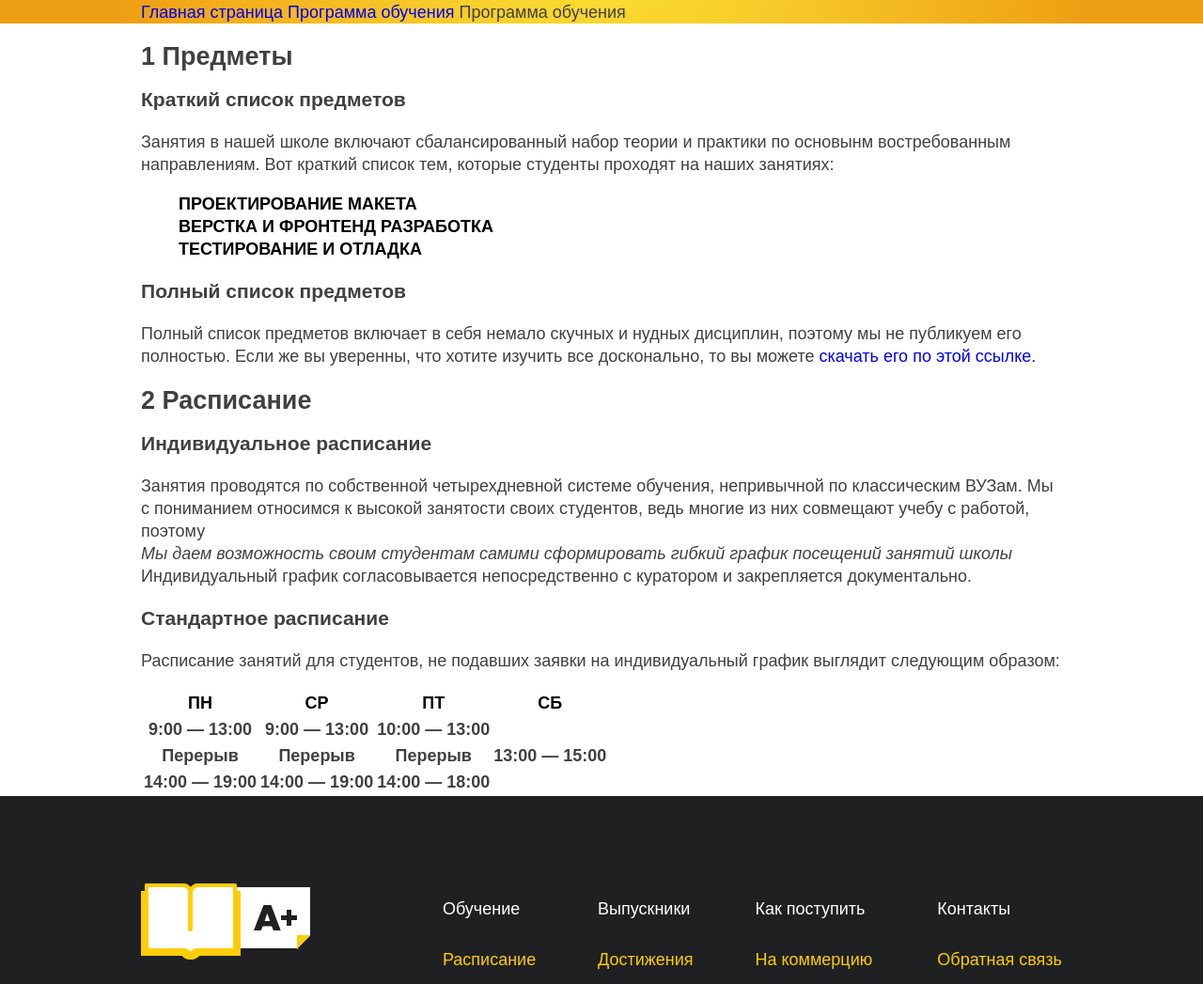
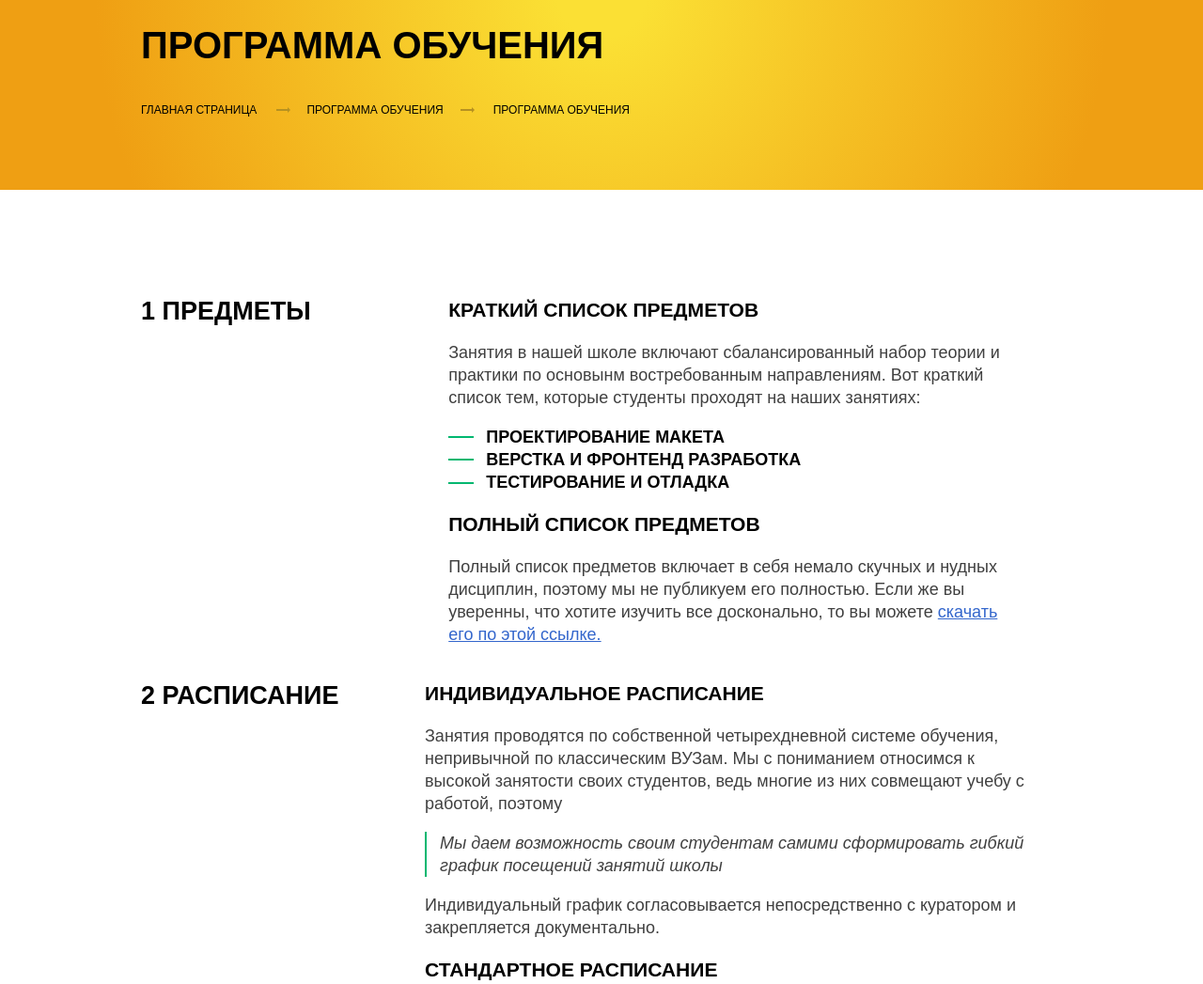
Before and after one commit to ellyklassen/Aplus, a plain HTML site: page inner.html in a window 1280 px wide. Shown: the part 215-1262 px from the top of the page at 94% size. Drawn offline with Linux system fonts and the light colour scheme.

Commit message:
added layout to inner page

```diff
--- a/css/style.css
+++ b/css/style.css
@@ -52,11 +52,6 @@ a {
     text-transform: uppercase;
     margin: 0;
 }
-.strong {
-    font-weight: bold;
-    text-transform: uppercase;
-    color: #000000;
-}
 .main-header {
     background-color: #ef9f13;
     background: -webkit-radial-gradient(center, circle cover, #fbe034 7%,#ef9f13 80%);
@@ -84,6 +79,17 @@ a {
     background-repeat: no-repeat;
     background-position: 104%;
 }
+.header-links {
+  color: #000000;
+}
+.header-links:hover,
+.header-links:focus {
+  text-decoration: underline;
+}
+.header-links:active {
+  opacity: 0.3;
+  text-decoration: none;
+}
 .header-slogan {
     width: 490px;
     padding-top: 105px;
@@ -92,6 +98,63 @@ a {
     margin: 0;
     padding-top: 36px;
     padding-bottom: 48px;
+}
+.navigation-links {
+  padding-top: 95px;
+  padding-bottom: 73px;
+}
+.navigation-links .header-links {
+  font-size: 12px;
+  text-transform: uppercase;
+}
+.navigation-links-wrapper {
+  display: flex;
+  justify-content: space-between;
+  width: 520px;
+  position: relative;
+  padding-top: 33px;
+}
+.navigation-links .header-links:nth-child(2)::before {
+  content: "";
+  display: block;
+  width: 12px;
+  height: 2px;
+  background-color: #b69121;
+  position: absolute;
+  left: 144px;
+  top: 44px;
+}
+.navigation-links .header-links:nth-child(2)::after {
+  content: "";
+  display: block;
+  width: 0;
+  height: 0;
+  border: 3px solid transparent;
+  border-left-color: #b69121;
+  position: absolute;
+  left: 156px;
+  top: 42px;
+}
+.navigation-links .header-links:nth-child(3)::before {
+  content: "";
+  display: block;
+  width: 12px;
+  height: 2px;
+  background-color: #b69121;
+  position: absolute;
+  left: 340px;
+  top: 44px;
+}
+.navigation-links .header-links:nth-child(3)::after {
+  content: "";
+  display: block;
+  width: 0;
+  height: 0;
+  border: 3px solid transparent;
+  border-left-color: #b69121;
+  position: absolute;
+  left: 352px;
+  top: 42px;
 }
 .button-header {
     padding-top: 22px;
@@ -435,3 +498,104 @@ a {
   height: 40px;
   display: block;
 }
+
+.plan-shedule {
+  padding-top: 95px;
+  padding-bottom: 80px;
+}
+.study-plan {
+  display: flex;
+}
+.subject-list {
+  width: 640px;
+  padding: 0 40px;
+}
+.subject-theme-list {
+  position: relative;
+}
+.subject-theme-list li:nth-child(1)::before {
+  content: "";
+  position: absolute;
+  left: 0;
+  top: 11px;
+  width: 27px;
+  height: 2px;
+  background-color: #00b770;
+}
+.subject-theme-list li:nth-child(2)::before {
+  content: "";
+  position: absolute;
+  left: 0;
+  top: 35px;
+  width: 27px;
+  height: 2px;
+  background-color: #00b770;
+}
+.subject-theme-list li:nth-child(3)::before {
+  content: "";
+  position: absolute;
+  left: 0;
+  top: 60px;
+  width: 27px;
+  height: 2px;
+  background-color: #00b770;
+}
+.subject-list-link {
+  text-decoration: underline;
+  color: #3366cc;
+}
+.subject-list-link:hover,
+.subject-list-link:focus {
+  color: #00a666;
+}
+.subject-list-link:active {
+  color: #00a666;
+  opacity: 0.3;
+}
+.plan-shedule-title {
+  width: 300px;
+}
+.shedule {
+  display: flex;
+}
+.shedule-info {
+  width: 640px;
+  padding: 0 40px;
+}
+.shedule-strong {
+  border-left: 2px solid #00b770;
+  padding-left: 14px;
+}
+.shedule-table {
+  width: 638px;
+  border: 1px solid #d3d2d2;
+  border-spacing: 0;
+}
+.shedule-table th {
+  border: 1px solid #d3d2d2;
+  font-weight: normal;
+}
+.shedule-table .strong {
+  font-weight: bold;
+  text-transform: uppercase;
+  color: #000000;
+}
+.shedule-table tr {
+  height: 45px;
+}
+.shedule-table tr:first-child {
+  background-color: #efefef;
+  height: 48px;
+}
+
+
+
+
+
+
+
+.strong {
+    font-weight: bold;
+    text-transform: uppercase;
+    color: #000000;
+}
--- a/inner.html
+++ b/inner.html
@@ -4,7 +4,7 @@
 <head>
     <meta charset="utf-8">
     <title>Программа обучения</title>
-    <link href="css/normalize.css">
+    <link href="css/normalize.css" rel="stylesheet">
     <link href="css/style.css" rel="stylesheet">
 </head>
 
@@ -17,51 +17,59 @@
             <nav class="main-nav">
                 <ul class="main-nav-list">
                     <li class="main-nav-item">
-                        <a href="inner.html">Программа обучения</a>
+                        <a href="inner.html" class="header-links">Программа обучения</a>
                     </li>
                     <li class="main-nav-item">
-                        <a href="#">Выпускники</a>
+                        <a href="#" class="header-links">Выпускники</a>
                     </li>
                     <li class="main-nav-item">
-                        <a href="#">Как поступить</a>
+                        <a href="#" class="header-links">Как поступить</a>
                     </li>
                     <li class="main-nav-item">
-                        <a href="#">Контакты</a>
+                        <a href="#" class="header-links">Контакты</a>
                     </li>
                 </ul>
             </nav>
         </div>
-        <div class="container">
-            <h1>Программа обучения</h1>
-            <a href="#">Главная страница</a>
-            <a href="#">Программа обучения</a>
-            <a>Программа обучения</a>
+        <div class="container navigation-links">
+            <h1 class="title">Программа обучения</h1>
+            <div class="navigation-links-wrapper">
+             <a href="#" class="header-links">Главная страница</a>
+             <a href="#" class="header-links">Программа обучения</a>
+             <a class="header-links">Программа обучения</a>
+            </div>
         </div>
     </header>
-    <main class="container">
+    <main class="container plan-shedule">
         <section class="study-plan">
-            <h2>1 Предметы</h2>
+            <h2 class="strong plan-shedule-title">1 Предметы</h2>
             <div class="subject-list">
-                <h3>Краткий список предметов</h3>
-                <p>Занятия в нашей школе включают сбалансированный набор теории и практики по основынм востребованным направлениям. Вот краткий список тем, которые студенты проходят на наших занятиях:</p>
+                <h3 class="strong">Краткий список предметов</h3>
+                <p>Занятия в нашей школе включают сбалансированный набор теории и практики по основынм востребованным направлениям.
+                  Вот краткий список тем, которые студенты проходят на наших занятиях:</p>
                 <ul class="subject-theme-list">
                     <li class="strong">Проектирование макета</li>
                     <li class="strong">Верстка и фронтенд разработка</li>
                     <li class="strong">Тестирование и отладка</li>
                 </ul>
-                <h3>Полный список предметов</h3>
-                <p>Полный список предметов включает в себя немало скучных и нудных дисциплин, поэтому мы не публикуем его полностью. Если же вы уверенны, что хотите изучить все досконально, то вы можете <a href="#" class="subject-list-link">скачать его по этой ссылке.</a>
+                <h3 class="strong">Полный список предметов</h3>
+                <p>Полный список предметов включает в себя немало скучных и нудных дисциплин, поэтому мы не публикуем его полностью.
+                   Если же вы уверенны, что хотите изучить все досконально, то вы можете
+                   <a href="#" class="subject-list-link">скачать его по этой ссылке.</a>
                 </p>
             </div>
         </section>
         <section class="shedule">
-            <h2>2 Расписание</h2>
+            <h2 class="strong plan-shedule-title">2 Расписание</h2>
             <div class="shedule-info">
-                <h3>Индивидуальное расписание</h3>
-                <p>Занятия проводятся по собственной четырехдневной системе обучения, непривычной по классическим ВУЗам. Мы с пониманием относимся к высокой занятости своих студентов, ведь многие из них совмещают учебу с работой, поэтому
-                    <br>
-                    <em>Мы даем возможность своим студентам самими сформировать гибкий график посещений занятий школы</em> Индивидуальный график согласовывается непосредственно с куратором и закрепляется документально.</p>
-                <h3>Стандартное расписание</h3>
+                <h3 class="strong">Индивидуальное расписание</h3>
+                <p>Занятия проводятся по собственной четырехдневной системе обучения, непривычной по классическим ВУЗам.
+                    Мы с пониманием относимся к высокой занятости своих студентов, ведь многие из них совмещают учебу с работой, поэтому</p>
+                    <div class="shedule-strong">
+                      <em>Мы даем возможность своим студентам самими сформировать гибкий график посещений занятий школы</em>
+                    </div>
+                     <p>Индивидуальный график согласовывается непосредственно с куратором и закрепляется документально.</p>
+                <h3 class="strong">Стандартное расписание</h3>
                 <p>Расписание занятий для студентов, не подавших заявки на индивидуальный график выглядит следующим образом:</p>
                 <table class="shedule-table">
                     <tr>
```
Also changed, not shown: index.html (+5 -5 lines), css/normalize.css (added).
